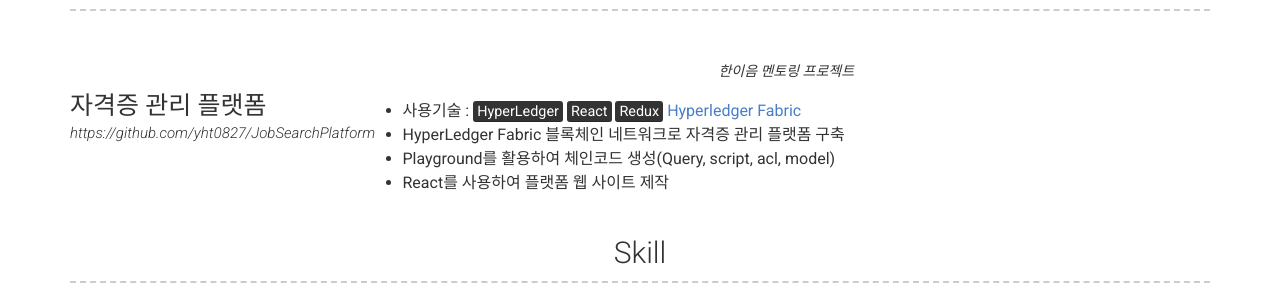
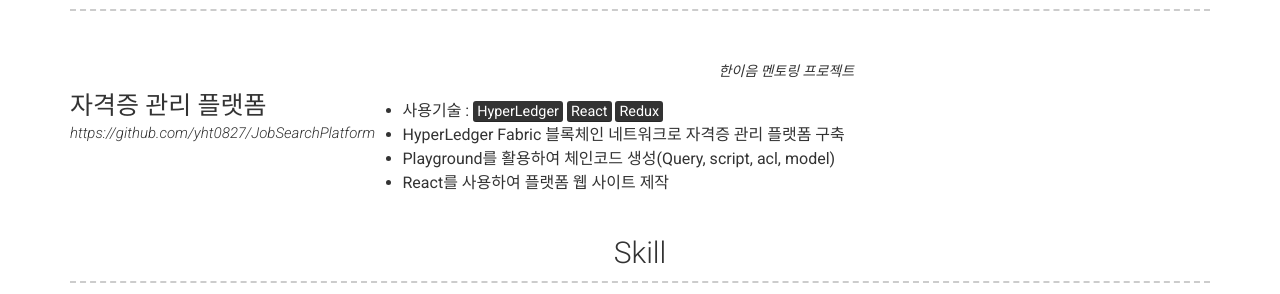
Before and after one commit to yht0827/resume, a Jekyll site: the page built from index.md, in a window 1280 px wide and 900 px high, scrolled down 1075 px. Shown: the part 159-453 px from the top of the window. Built offline with Jekyll 4.4.1, drawn with Linux system fonts in a browser that asks for light colours; nearby versions of some CDN libraries.

Commit message:
-- toyProject

```diff
--- a/_data/toyproject.yml
+++ b/_data/toyproject.yml
@@ -4,7 +4,7 @@
   quote: >
    한이음 멘토링 프로젝트
   description: | # this will include new lines to allow paragraphs
-    - 사용기술 :  <mark>HyperLedger</mark> <mark>React</mark> <mark>Redux</mark> [Hyperledger Fabric](https://img.shields.io/badge/Hyperledger_Fabric-1.4.1-orange.svg)
+    - 사용기술 :  <mark>HyperLedger</mark> <mark>React</mark> <mark>Redux</mark>
     - HyperLedger Fabric 블록체인 네트워크로 자격증 관리 플랫폼 구축
     - Playground를 활용하여 체인코드 생성(Query, script, acl, model)
     - React를 사용하여 플랫폼 웹 사이트 제작
```
